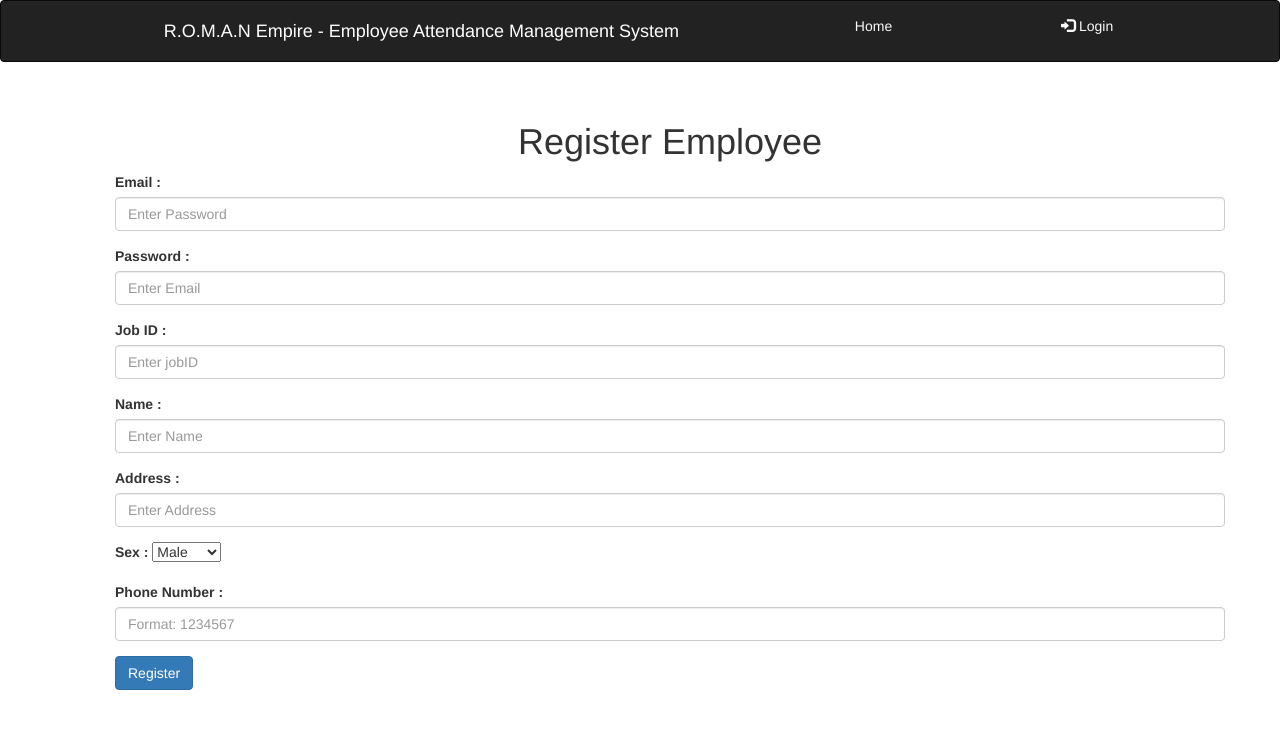
After one commit to rmlsuperville/COMP3613GroupProject, a Flask app: page /register in a window 1280 px wide. The commit adds this page. Shown: the top 729 px of the page. Run offline with Flask 2, Linux system fonts and the light colour scheme; some libraries are stand-ins or nearby versions.

Commit message:
added register interface

```diff
--- a/deploy.py
+++ b/deploy.py
@@ -54,6 +54,11 @@ def employees():
 		return render_template('employees.html', empInfo=empInfo, empRecords=empRecords)
 	else:
 		return "<h1>Failure in retrieving data</h1>"
+
+@app.route('/register')
+def register():
+	return render_template('register.html')
+
 
 
 @app.route('/employee_search', methods=['POST'])
--- a/templates/index.html
+++ b/templates/index.html
@@ -22,6 +22,7 @@
 	    	<!--<p><a class="btn btn-lg btn-primary" href="/employees" role="button">View Database Information</a></p>--->
     		<p><a class="btn btn-lg btn-primary" href="/login" role="button" style="margin-top: 25px;">Log On To the Admin User Interface</a><p>
     		<p><a class="btn btn-lg btn-primary" href="/manual_log" role="button" style="margin-top: 25px;">Manual Employee Clock-In or Clock-Out</a></p>
+    		<p><a class="btn btn-lg btn-primary" href="/register" role="button" style="margin-top: 25px;">Register Employee</a></p>
 	    {% endif %}
 
   </div>
--- /dev/null
+++ b/templates/register.html
@@ -0,0 +1,44 @@
+{% extends "layout.html" %}
+
+{% block title %}Register Employee{% endblock %}
+
+{% block content %}
+
+	<h1 class="display-5" style="text-align:center;" >Register Employee</h1>
+
+	<form method="" >
+        <div class="form-group">
+          <label for="u_email">Email : </label>
+          <input type="email" name="u_email" class="form-control" id="u_email" placeholder="Enter Password" required>
+        </div>
+        <div class="form-group">
+          <label for="passw">Password : </label>
+          <input type="password" name="passw" class="form-control" id="passw" placeholder="Enter Email" required>
+        </div>
+        <div class="form-group">
+          <label for="jobID">Job ID : </label>
+          <input type="number" name="jobID" class="form-control" id="jobID" placeholder="Enter jobID" required>
+        </div>
+        <div class="form-group">
+          <label for="uname">Name : </label>
+          <input type="text" name="uname" class="form-control" id="uname" placeholder="Enter Name" required>
+        </div>
+        <div class="form-group">
+          <label for="address">Address : </label>
+          <input type="text" name="address" class="form-control" id="address" placeholder="Enter Address" required>
+        </div>
+        <div class="form-group">
+          <label for="sex_type">Sex : </label>
+          <select id="sex_type" name="sex_type" required>
+                <option value="Male">Male</option>
+                <option value="Female">Female</option>
+            </select>
+        </div>
+        <div class="form-group">
+          <label for="phone">Phone Number : </label>
+          <input type="tel" id="phone" name="phone" class="form-control" placeholder="Format: 1234567" required>
+        </div>
+        <button type="submit" class="btn btn-primary">Register</button>
+        <br><br><br>
+    </form>
+{% endblock content %}
```
